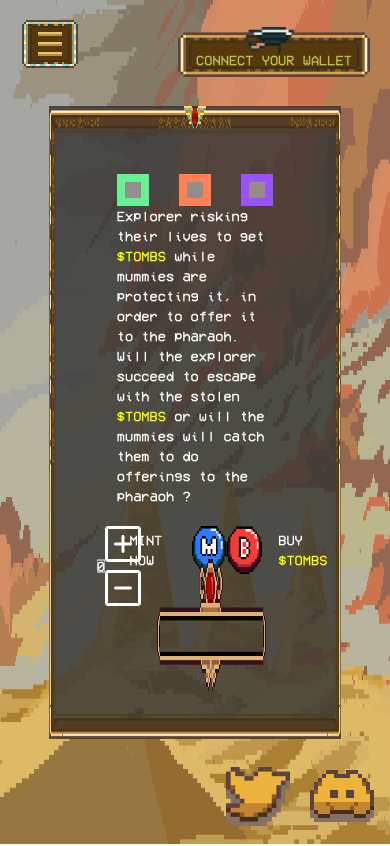
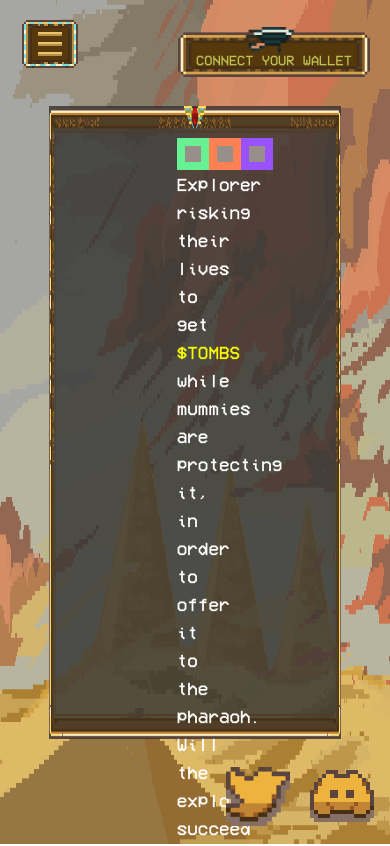
Before and after one commit to whitedragon10293/React_tomoffortune, a React (Create React App) app: page /mint in a window 390 px wide. Shown: the top 846 px of the page. Built offline with nearby package versions, Linux system fonts and the light colour scheme.

Commit message:
Update mobile reponsive on oasis page

```diff
--- a/src/pages/Mint/index.tsx
+++ b/src/pages/Mint/index.tsx
@@ -8,7 +8,7 @@ const Mint = () => {
   const [count, setCount] = useState<number>(0);
 
   const increase = () => {
-    setCount(Math.min(count + 1, 5));
+    setCount(Math.min(count + 1, 9999));
   };
   const decrease = () => {
     setCount(Math.max(count - 1, 0));
@@ -21,22 +21,22 @@ const Mint = () => {
         className="absolute top-0 left-0 w-full h-full"
       ></img>
       <div
-        className="container bg-mint-background bg-color-8 w-3/4 h-3/4 z-10 p-12 flex flex-col justify-between"
+        className="container bg-mint-background bg-color-8 w-3/4 h-3/4 z-10 p-8 flex flex-col justify-between"
         style={{ backgroundSize: "100% 100%" }}
       >
-        <div className="p-5">
+        <div className="px-24">
           <div className="flex justify-between items-center">
-            <div className="border-8 border-green w-1/5 p-2 bg-color-10 flex justify-center">
+            <div className="border-8 border-green w-1/4 p-2 bg-color-10 flex justify-center">
               <img src={Explorer} alt="explorer" />
             </div>
-            <div className="border-8 border-orange w-1/5 p-2 bg-color-10 flex justify-center">
+            <div className="border-8 border-orange w-1/4 p-2 bg-color-10 flex justify-center">
               <img src={Mummy} alt="mummy" />
             </div>
-            <div className="border-8 border-purple w-1/5 p-2 bg-color-10 flex justify-center">
+            <div className="border-8 border-purple w-1/4 p-2 bg-color-10 flex justify-center">
               <img src={Pharaoh} alt="pharaoh" />
             </div>
           </div>
-          <div className="text-sm sm:text-base md:text-lg text-color-9">
+          <div className="text-lg text-color-9">
             Explorer risking their lives to get{" "}
             <span className="text-color-7">$TOMBS</span> while mummies are
             protecting it, in order to offer it to the pharaoh. Will the
@@ -46,7 +46,7 @@ const Mint = () => {
           </div>
         </div>
         <div className="flex" style={{ height: "inherit" }}>
-          <div className="flex w-1/6">
+          <div className="flex justify-center items-center w-1/6">
             <div
               className="bg-mint-border w-20 h-20 flex items-center justify-around text-color-9 text-sm sm:text-base md:text-xl"
               style={{ backgroundSize: "100% 100%" }}
@@ -69,20 +69,18 @@ const Mint = () => {
           <div className="w-5/6 relative flex flex-col items-center">
             <div className="flex justify-around items-start w-full">
               <div className="flex justify-between items-center">
-                <span className="text-color-9 text-sm sm:text-base md:text-xl">
-                  MINT NOW
-                </span>
+                <span className="text-color-9 text-2xl">MINT NOW</span>
                 <button
-                  className=" bg-mint-mint-btn-bg w-12 h-12 ml-4"
+                  className="bg-mint-mint-btn w-12 h-12 ml-4"
                   style={{ backgroundSize: "100% 100%" }}
                 />
               </div>
               <div className="flex justify-between items-center">
                 <button
-                  className=" bg-mint-buy-btn-bg w-12 h-12 mr-4"
+                  className="bg-mint-buy-btn w-12 h-12 mr-4"
                   style={{ backgroundSize: "100% 100%" }}
                 />
-                <span className="text-color-9 text-sm sm:text-base md:text-xl">
+                <span className="text-color-9 text-2xl">
                   BUY
                   <span className="text-color-7"> $TOMBS </span>
                 </span>
--- a/src/pages/Oasis/index.tsx
+++ b/src/pages/Oasis/index.tsx
@@ -25,31 +25,31 @@ const Oasis = () => {
         className="absolute top-0 left-0 w-full h-full"
       ></img>
       <div className="container">
-        <div className="w-2/3 m-auto relative">
+        <div className="w-full lg:w-2/3 m-auto relative">
           <img src={MapImage} alt="map" className="w-full h-full" />
           <ImageButton
             normal={MarketBtn}
             hover={MarketBtnHover}
             url="/mint"
-            customStyle="top-[3%] left-[3%] w-1/5"
+            customStyle="top-[4%] left-[2%] w-1/5"
           />
           <ImageButton
             normal={BoardBtn}
             hover={BoardBtnHover}
             url="/oasis"
-            customStyle="top-[3%] right-[3%] w-1/5"
+            customStyle="top-[3%] right-[2%] w-1/5"
           />
           <ImageButton
             normal={ExplorationBtn}
             hover={ExplorationBtnHover}
             url="/map"
-            customStyle="top-[50%] right-[3%] w-1/5"
+            customStyle="top-[50%] right-[2%] w-1/5"
           />
           <ImageButton
             normal={GuideBtn}
             hover={GuideBtnHover}
             url="/oasis"
-            customStyle="bottom-[3%] right-[3%] w-1/5"
+            customStyle="bottom-[4%] right-[2%] w-1/5"
           />
         </div>
       </div>
--- a/tailwind.config.js
+++ b/tailwind.config.js
@@ -18,8 +18,8 @@ module.exports = {
       "mint-border": "url('assets/Mint/border.svg')",
       "mint-plus": "url('assets/Mint/plus.svg')",
       "mint-minus": "url('assets/Mint/minus.svg')",
-      "mint-mint-btn-bg": "url('assets/Mint/mint-btn.png')",
-      "mint-buy-btn-bg": "url('assets/Mint/buy-btn.png')",
+      "mint-mint-btn": "url('assets/Mint/mint-btn.png')",
+      "mint-buy-btn": "url('assets/Mint/buy-btn.png')",
       "mint-progress-bar-bg": "url('assets/Mint/Progressbar.png')",
     },
     borderColor: {
```
Also changed, not shown: src/assets/Mint/buy-btn-hover.png (added), src/assets/Mint/mint-btn-hover.png (added).
